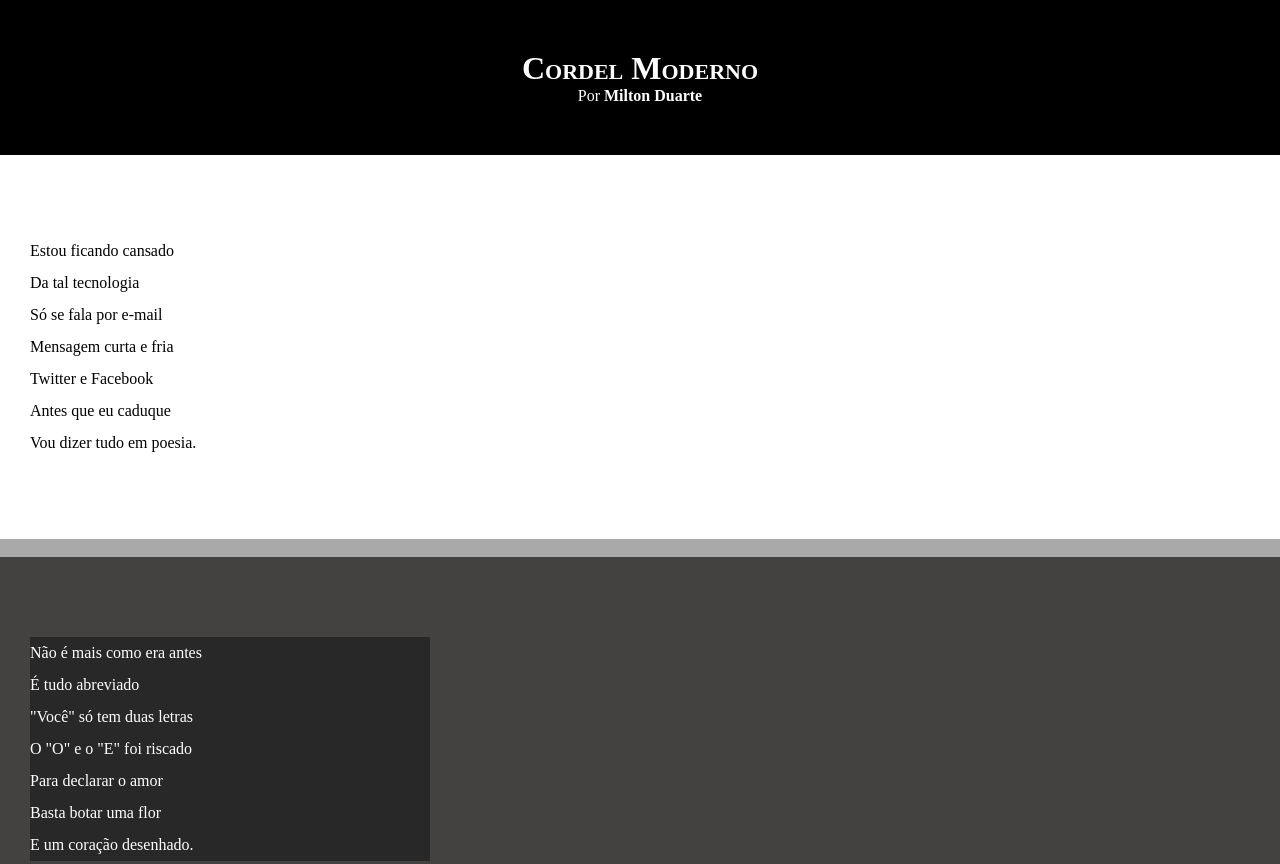
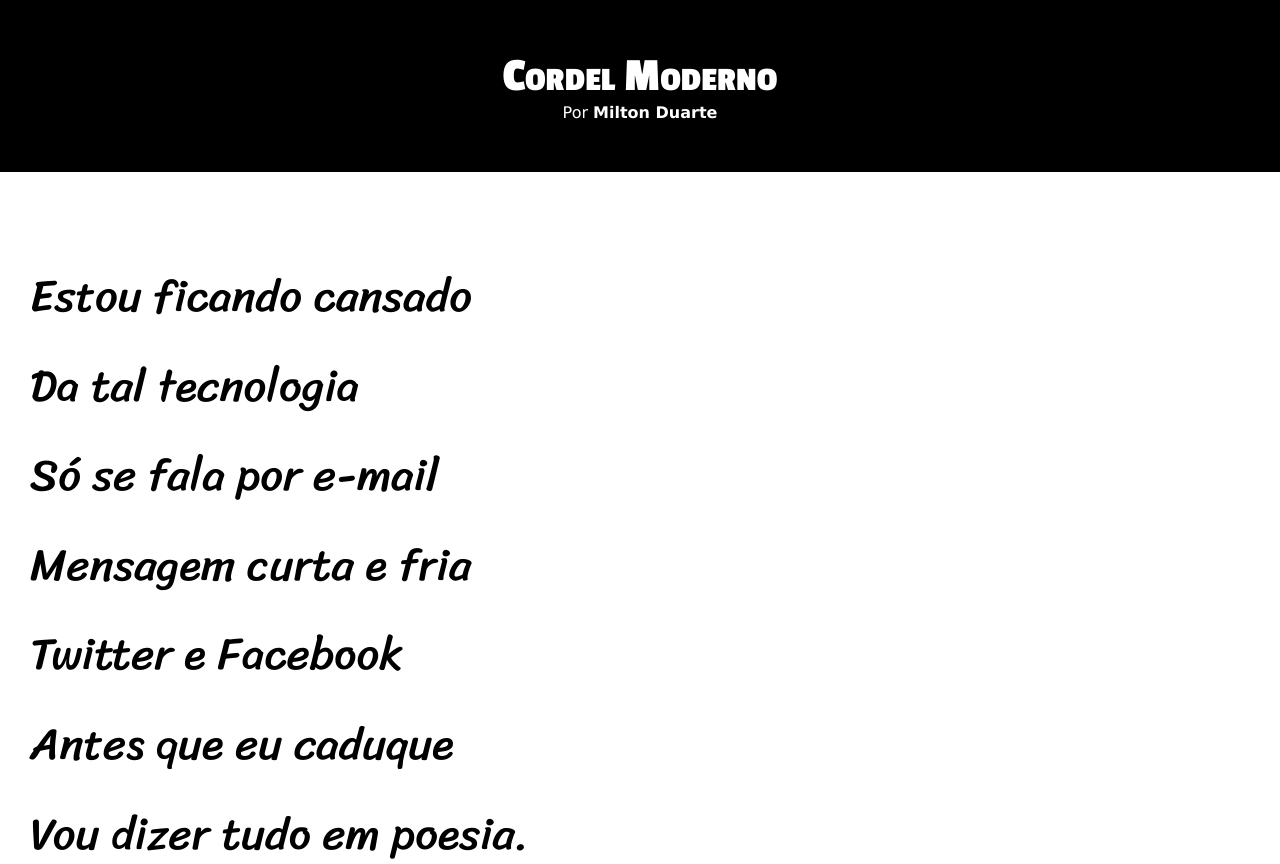
Before and after one commit to luisgustavosales/html-css, a plain HTML site: page desafios-html/d012/cordel certo/cordelcerto.html in a window 1280 px wide. Shown: the top 864 px of the page. Drawn offline with Linux system fonts and the light colour scheme.

Commit message:
att cordel

```diff
--- a/desafios-html/d012/cordel certo/style.css
+++ b/desafios-html/d012/cordel certo/style.css
@@ -1,4 +1,13 @@
 @charset "UTF-8";
+
+@import url('https://fonts.googleapis.com/css2?family=Passion+One:wght@400;700;900&display=swap');
+@import url('https://fonts.googleapis.com/css2?family=Sriracha&display=swap');
+
+:root {
+    --font1: Verdana, Geneva, Tahoma, sans-serif;
+    --font2: 'Passion One', cursive;
+    --font3: 'Sriracha', cursive;
+}
 
 * {
     margin: 0;
@@ -8,6 +17,7 @@
 html, boby {
     min-height: 100vh;
     background-color: darkgray;
+    font-family: var(--font1);
 }
 
 header {
@@ -19,6 +29,8 @@ header {
 header h1 {
     padding-top: 50px;
     font-variant: small-caps;
+    font-family: var(--font2);
+    font-size: 3em;
 }
 
 header p {
@@ -40,6 +52,8 @@ section {
     padding-bottom: 10vh;
     line-height: 2em;
     padding-left: 30px;
+    font-family: var(--font3);
+    font-size: 3.5vw;
 }
 
 section.normal {
@@ -53,7 +67,8 @@ section.imagem {
 }
 
 section.imagem p {
-    width: 400px;
+    display: inline-block;
+    padding: 5px;
     background-color: rgb(41, 40, 40);
 }
 
```
